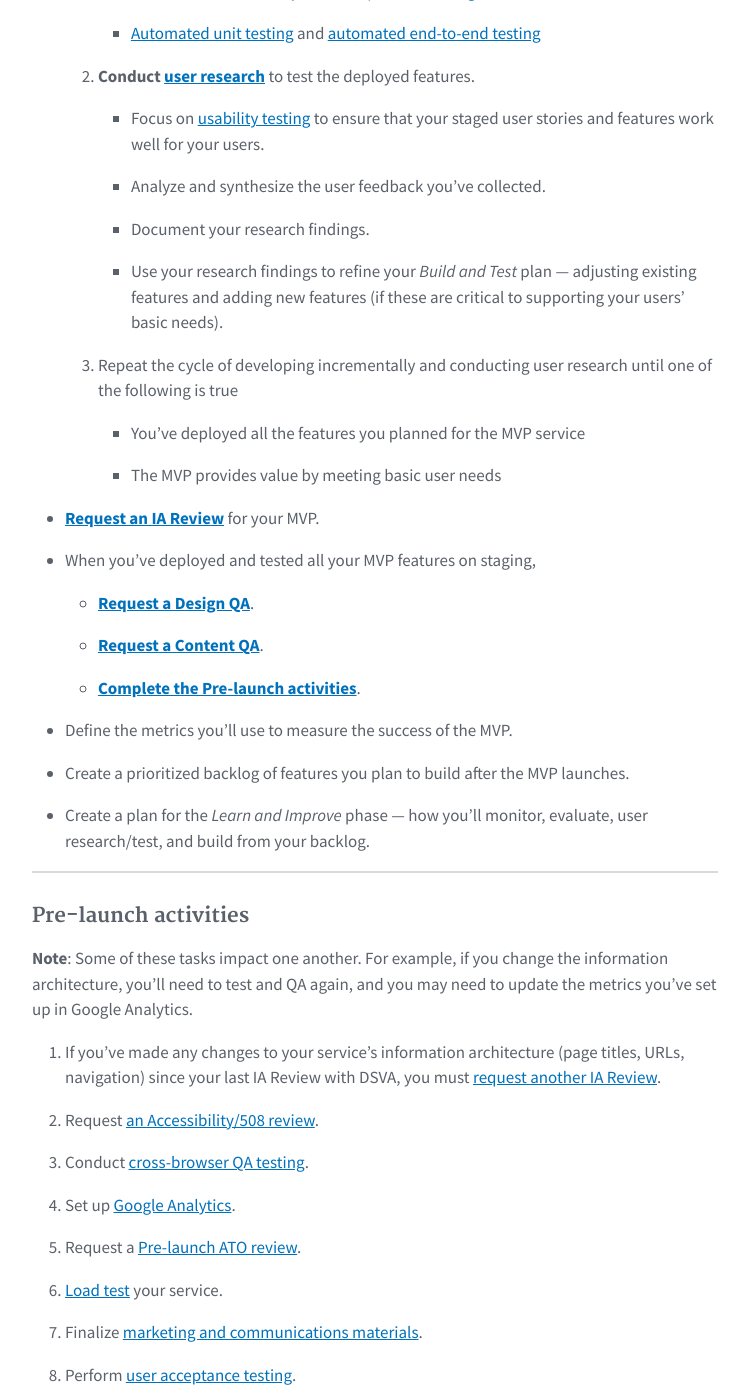
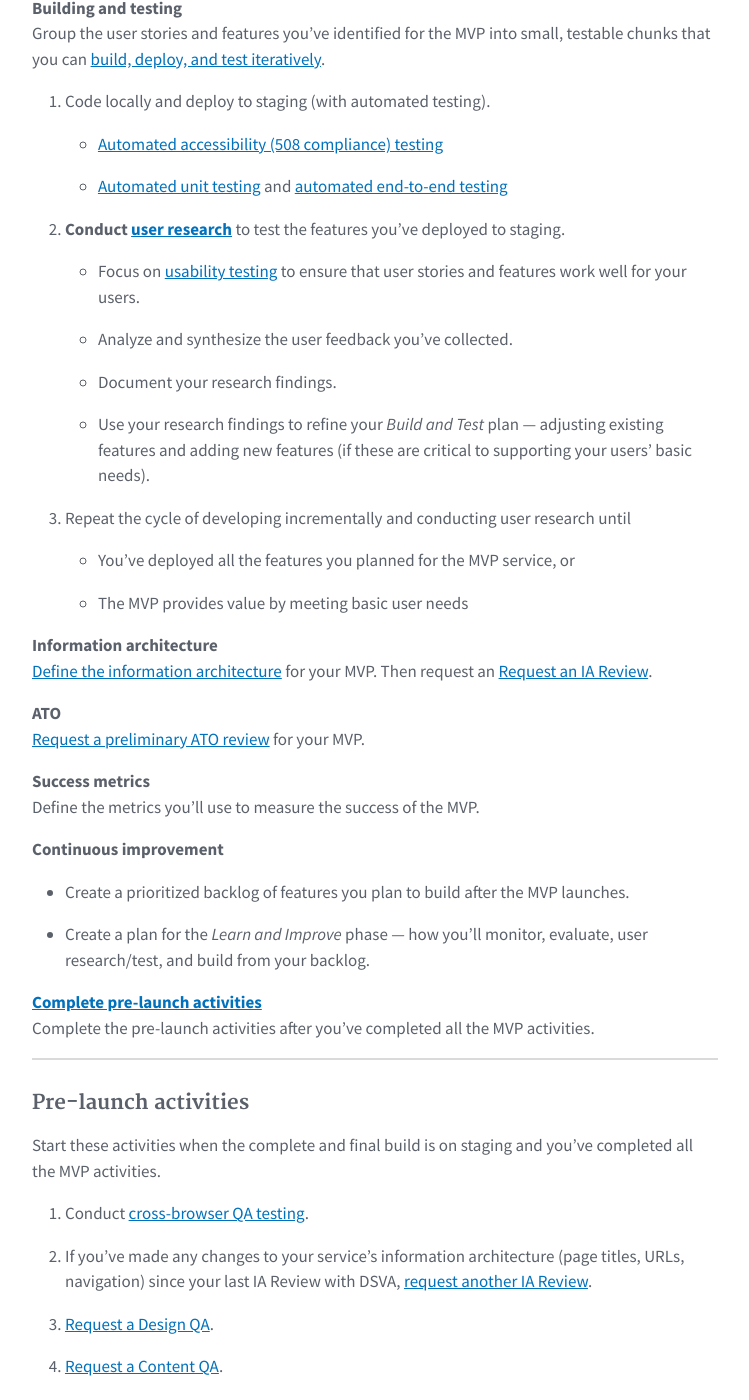
Before and after one commit to department-of-veterans-affairs/va-digital-service-handbook, a Jekyll site: the page built from _pages/delivery/build-and-test-2.md, in a window 1280 px wide and 1400 px high, scrolled down 1005 px. Shown: the whole window, without its empty margins (412-1161 px from the left). Built offline with Jekyll 4.4.1, drawn with Linux system fonts in a browser that asks for light colours; nearby versions of some CDN libraries; some of the changed text lies outside the part shown.

```diff
--- a/_pages/delivery/build-and-test-2.md
+++ b/_pages/delivery/build-and-test-2.md
@@ -45,13 +45,15 @@ permalink: /delivery/build-and-test/activities
 
 ### MVP activities
 
-* Create a *Build and Test* plan that groups the user stories and features you've identified for the MVP into small, testable chunks that you can build, deploy, and test iteratively.
+During this phase, you'll build your MVP. You'll also complete other activities to support the launch of your service and to evaluate the readiness of your service to launch on the Veteran-facing Services Platform.
 
-* **<a href="https://github.com/department-of-veterans-affairs/vets-external-teams/blob/master/Request-Reviews/request-ia-review.md#prepare-for-an-ia-review" target="_blank">Define the information architecture</a>** for your MVP.
+When you plan for this phase, be sure to include enough time for these activities. *Your Build and Test plan should include time before launch to fix any issues found during UAT and/or load testing.*
 
-* **<a href="https://github.com/department-of-veterans-affairs/vets-external-teams/blob/master/Request-Reviews/request-ato-reviews.md#request-a-preliminary-ato-review" target="_blank">Request a preliminary ATO review</a>** for your MVP.
+**Communications**
+Talk with your DSVA Contact about how to create a communications plan for the launch of your service.
 
-* **<a title="Go to developer workflow" href="https://github.com/department-of-veterans-affairs/vets-external-teams/blob/master/DeveloperDocs/development-workflow.md" target="_blank">Incrementally develop, deploy, and test</a>** small chunks of the MVP.
+**Building and testing**
+Group the user stories and features you've identified for the MVP into small, testable chunks that you can <a title="Go to developer workflow" href="https://github.com/department-of-veterans-affairs/vets-external-teams/blob/master/DeveloperDocs/development-workflow.md" target="_blank">build, deploy, and test iteratively</a>.
 
   1. Code locally and deploy to staging (with automated testing).
 
@@ -59,9 +61,9 @@ permalink: /delivery/build-and-test/activities
 
       * <a title="Go to testing" href="https://github.com/department-of-veterans-affairs/vets-external-teams/blob/master/DeveloperDocs/testing/unit-testing.md" target="_blank">Automated unit testing</a> and <a href="https://github.com/department-of-veterans-affairs/vets-external-teams/blob/master/DeveloperDocs/testing/end-to-end-testing.md" target="_blank">automated end-to-end testing</a>
 
-  1. **Conduct [user research]({{site.baseurl}}/resources/user-research)** to test the deployed features.
+  1. **Conduct [user research]({{site.baseurl}}/resources/user-research)** to test the features you've deployed to staging.
 
-      * Focus on <a title="Go to usability testing" href="https://methods.18f.gov/validate/usability-testing/" target="_blank">usability testing</a> to ensure that your staged user stories and features work well for your users.
+      * Focus on <a title="Go to usability testing" href="https://methods.18f.gov/validate/usability-testing/" target="_blank">usability testing</a> to ensure that user stories and features work well for your users.
 
       * Analyze and synthesize the user feedback you've collected.
 
@@ -69,51 +71,55 @@ permalink: /delivery/build-and-test/activities
 
       * Use your research findings to refine your *Build and Test* plan &mdash; adjusting existing features and adding new features (if these are critical to supporting your users' basic needs).
 
-  3. Repeat the cycle of developing incrementally and conducting user research until one of the following is true
+  3. Repeat the cycle of developing incrementally and conducting user research until
 
-      * You've deployed all the features you planned for the MVP service
+      * You've deployed all the features you planned for the MVP service, or
 
       * The MVP provides value by meeting basic user needs
 
-* **<a href="https://github.com/department-of-veterans-affairs/vets-external-teams/blob/master/Request-Reviews/request-ia-review.md#request-an-ia-review" target="_blank">Request an IA Review</a>** for your MVP.
+**Information architecture**
+<a href="https://github.com/department-of-veterans-affairs/vets-external-teams/blob/master/Request-Reviews/request-ia-review.md#prepare-for-an-ia-review" target="_blank">Define the information architecture</a> for your MVP. Then request an <a href="https://github.com/department-of-veterans-affairs/vets-external-teams/blob/master/Request-Reviews/request-ia-review.md#request-an-ia-review" target="_blank">Request an IA Review</a>.
 
+**ATO**
+<a href="https://github.com/department-of-veterans-affairs/vets-external-teams/blob/master/Request-Reviews/request-ato-reviews.md#request-a-preliminary-ato-review" target="_blank">Request a preliminary ATO review</a> for your MVP.
 
-* When you've deployed and tested all your MVP features on staging,
-  * **<a href="https://github.com/department-of-veterans-affairs/vets-external-teams/blob/master/Request-Reviews/request-design-qa.md" target="_blank">Request a Design QA</a>**.
+**Success metrics**
+Define the metrics you'll use to measure the success of the MVP.
 
-  * **<a href="https://github.com/department-of-veterans-affairs/vets-external-teams/blob/master/Request-Reviews/request-content-qa.md" target="_blank">Request a Content QA</a>**.
-
-  * **[Complete the Pre-launch activities](#pre-launch-activities)**.
-
-* Define the metrics you'll use to measure the success of the MVP.
-
+**Continuous improvement**
 * Create a prioritized backlog of features you plan to build after the MVP launches.
 
 * Create a plan for the *Learn and Improve* phase &#8212; how you’ll monitor, evaluate, user research/test, and build from your backlog.
+
+**[Complete pre-launch activities](#pre-launch-activities)**
+Complete the pre-launch activities after you've completed all the MVP activities.
+
 
 <hr>
 
 ### Pre-launch activities
 
-**Note**: Some of these tasks impact one another. For example, if you change the information architecture, you'll need to test and QA again, and you may need to update the metrics you've set up in Google Analytics.
+Start these activities when the complete and final build is on staging and you've completed all the MVP activities.
 
-1. If you've made any changes to your service's information architecture (page titles, URLs, navigation) since your last IA Review with DSVA, you must <a href="https://github.com/department-of-veterans-affairs/vets-external-teams/blob/master/Request-Reviews/request-ia-review.md#request-an-ia-review" target="_blank">request another IA Review</a>.
+1. Conduct <a title="Go to qa testing" href="https://github.com/department-of-veterans-affairs/vets-external-teams/blob/master/DeveloperDocs/testing/cross-browser-manual-testing.md" target="_blank">cross-browser QA testing</a>.
+
+1. If you've made any changes to your service's information architecture (page titles, URLs, navigation) since your last IA Review with DSVA, <a href="https://github.com/department-of-veterans-affairs/vets-external-teams/blob/master/Request-Reviews/request-ia-review.md#request-an-ia-review" target="_blank">request another IA Review</a>.
+
+1. <a href="https://github.com/department-of-veterans-affairs/vets-external-teams/blob/master/Request-Reviews/request-design-qa.md" target="_blank">Request a Design QA</a>.
+
+1. <a href="https://github.com/department-of-veterans-affairs/vets-external-teams/blob/master/Request-Reviews/request-content-qa.md" target="_blank">Request a Content QA</a>.
 
 1. Request <a href="https://github.com/department-of-veterans-affairs/vets-external-teams/blob/master/Request-Reviews/request-508-review.md" target="_blank">an Accessibility/508 review</a>.
 
-1. Conduct <a title="Go to qa testing" href="https://github.com/department-of-veterans-affairs/vets-external-teams/blob/master/DeveloperDocs/testing/cross-browser-manual-testing.md" target="_blank">cross-browser QA testing</a>.
+1. Request a <a href="https://github.com/department-of-veterans-affairs/vets-external-teams/blob/master/Request-Reviews/request-contact-center-review.md" target="_blank">Call Center Review</a>.
+
+1. Request a <a href="https://github.com/department-of-veterans-affairs/vets-external-teams/blob/master/Request-Reviews/request-ato-reviews.md#request-a-pre-launch-ato-review" target="_blank">Pre-launch ATO review</a>.
 
 1. Set up <a title="Go to Google Analytics setup" href="https://github.com/department-of-veterans-affairs/vets-external-teams/blob/master/Request-Reviews/request-google-analytics.md" target="_blank">Google Analytics</a>.
 
-1. Request a <a href="https://github.com/department-of-veterans-affairs/vets-external-teams/blob/master/Request-Reviews/request-ato-reviews.md#request-a-pre-launch-ato-review" target="_blank">Pre-launch ATO review</a>.
+1. Perform <a href="https://github.com/department-of-veterans-affairs/vets.gov-team/blob/master/Work%20Practices/Product%20Management/UserAcceptanceTesting.md" target="_blank">user acceptance testing</a>.
 
 1. <a href="https://github.com/department-of-veterans-affairs/vets-external-teams/blob/master/Request-Reviews/request-load-testing.md" target="_blank">Load test</a> your service.
-
-1. Finalize [marketing and communications materials]({{site.baseurl}}/resources/more/marcom).
-
-1. Perform <a href="https://github.com/department-of-veterans-affairs/vets.gov-team/blob/master/Work%20Practices/Product%20Management/UserAcceptanceTesting.md" target="_blank">user acceptance testing</a>.
-
-1. Review your MVP with the <a href="https://github.com/department-of-veterans-affairs/vets-external-teams/blob/master/Request-Reviews/request-contact-center-review.md" target="_blank">Call Center</a>.
 
 <!--1. Set up [live service details]({{site.baseurl}}/resources/more/service-details).-->
 
```
Also changed, not shown: other parts of _pages/delivery/build-and-test-2.md (+1 -1 lines), _pages/delivery/build-and-test-1.md (+1 -1 lines), _pages/delivery/learn-and-improve-1.md (+8 -3 lines), _pages/delivery/learn-and-improve-2.md (+27 -6 lines), _pages/delivery/learn-and-improve-3.md (+20 -15 lines), _pages/delivery/prototype-3.md (+1 -1 lines), _pages/resources/more/marcom.md (deleted, +0 -37 lines), _pages/resources/more/mvp-scope.md (deleted, +0 -25 lines).
